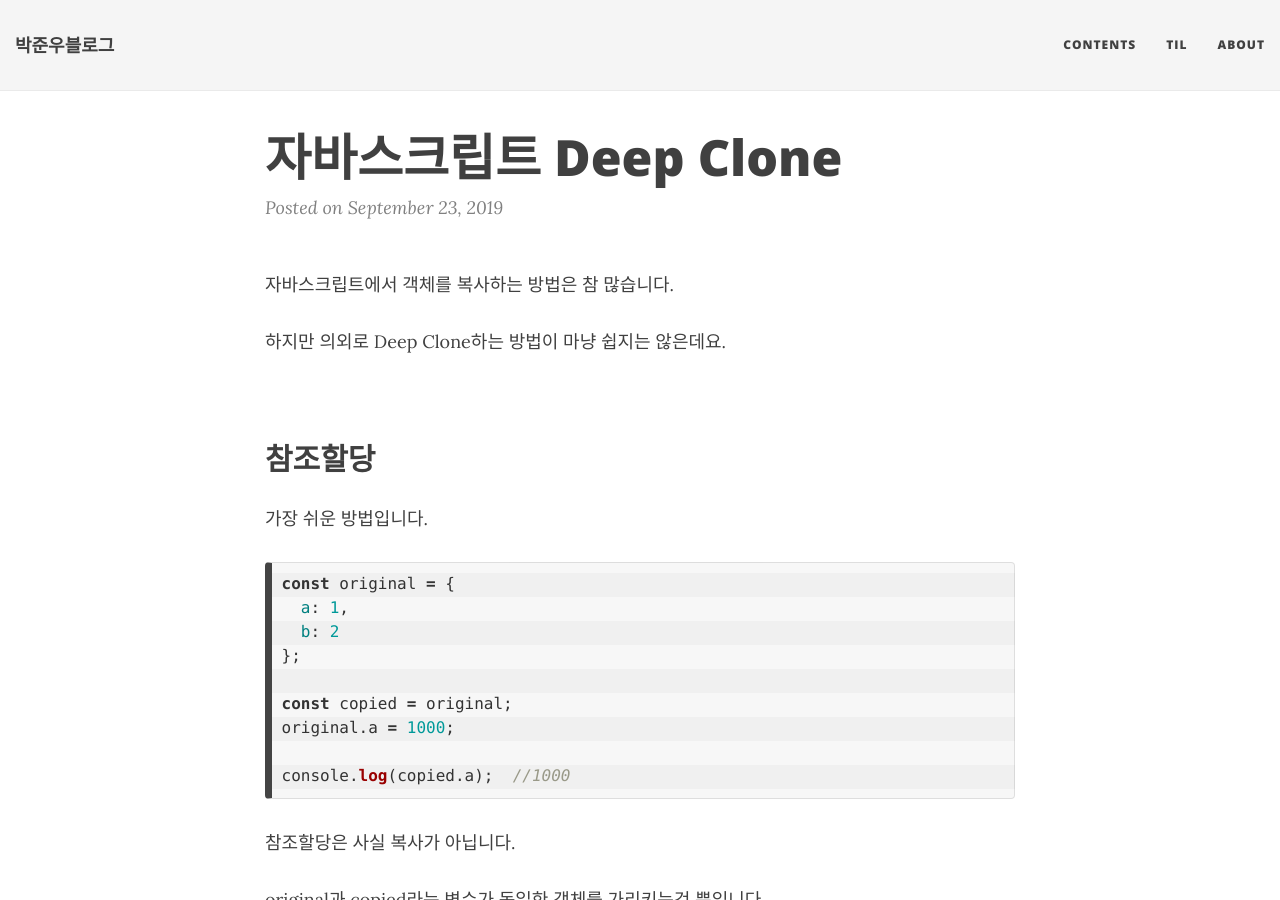
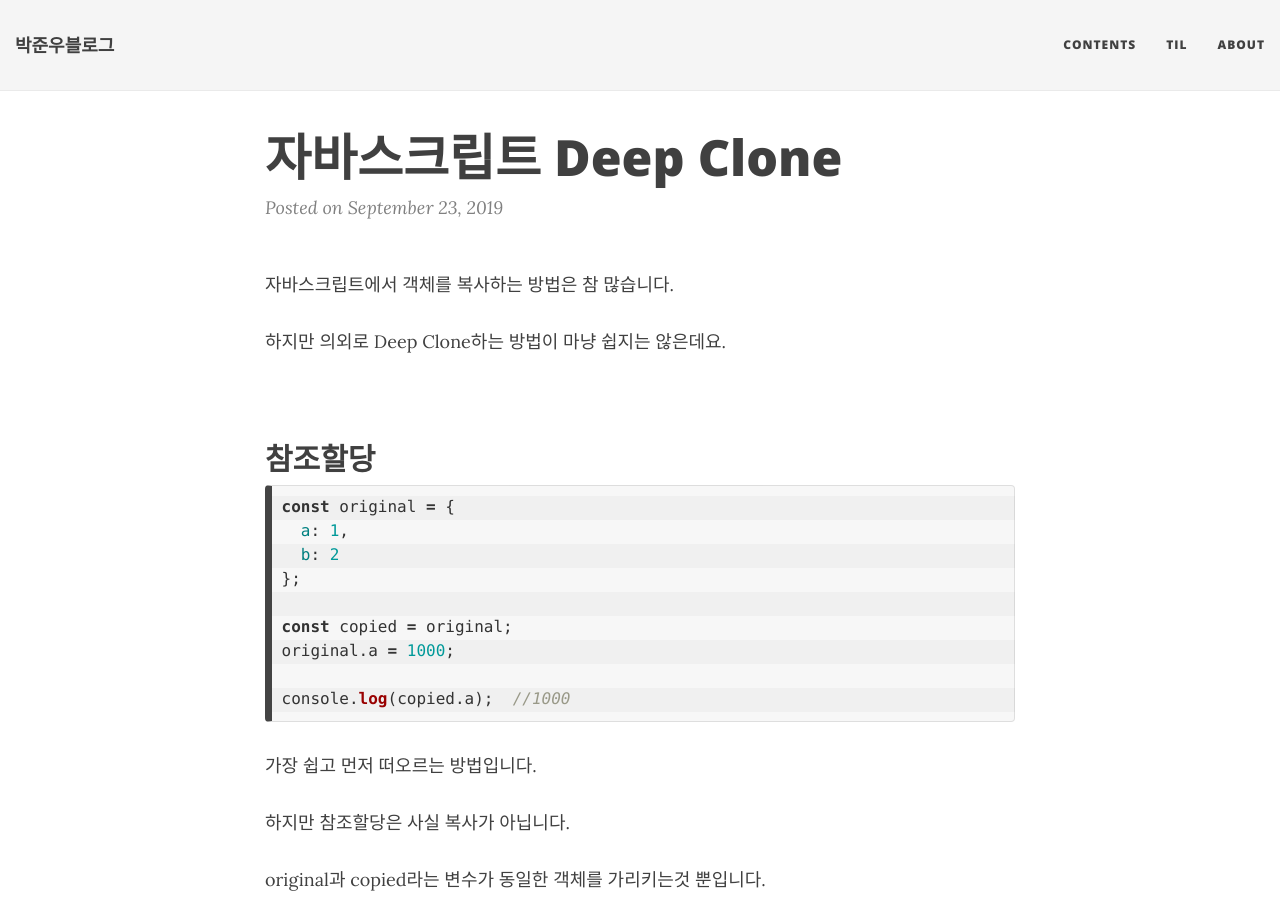
Before and after one commit to JUNWOO45/junwoo45.github.io.archived, a Jekyll site: the page built from _posts/2019-09-23-deep_clone.md, in a window 1280 px wide and 900 px high. Built offline with Jekyll 4.4.1, drawn with Linux system fonts in a browser that asks for light colours; nearby versions of some CDN libraries; comment, search, counter and statistics services are not loaded.

Commit message:
Deep clone 수정

````diff
--- a/_posts/2019-09-23-deep_clone.md
+++ b/_posts/2019-09-23-deep_clone.md
@@ -17,8 +17,6 @@ comments: true
 
 ## 참조할당
 
-가장 쉬운 방법입니다.
-
 ```javascript
 const original = {
   a: 1,
@@ -31,7 +29,9 @@ original.a = 1000;
 console.log(copied.a);	//1000
 ```
 
-참조할당은 사실 복사가 아닙니다.
+가장 쉽고 먼저 떠오르는 방법입니다.
+
+하지만 참조할당은 사실 복사가 아닙니다.
 
 original과 copied라는 변수가 동일한 객체를 가리키는것 뿐입니다.
 
````
